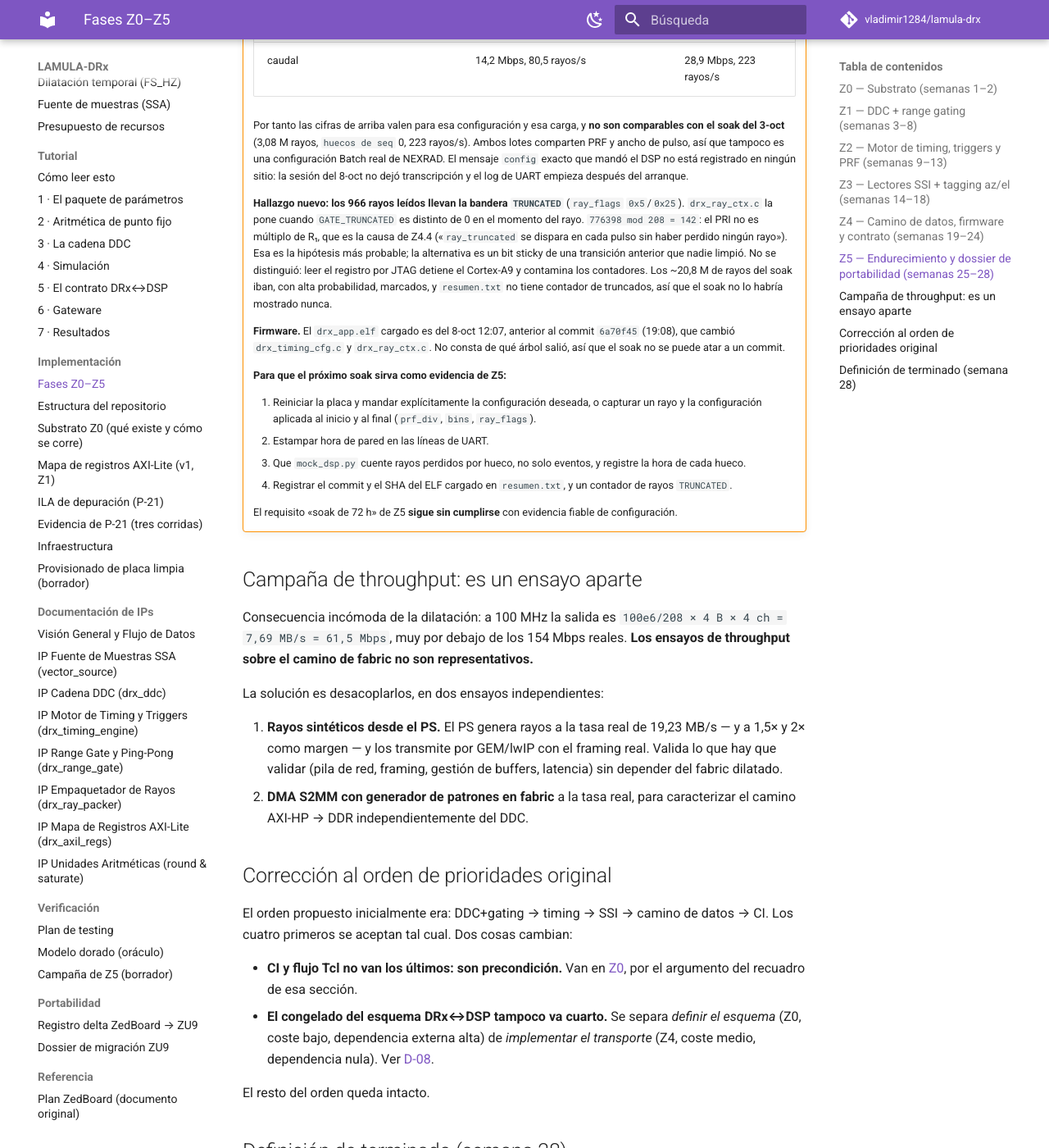
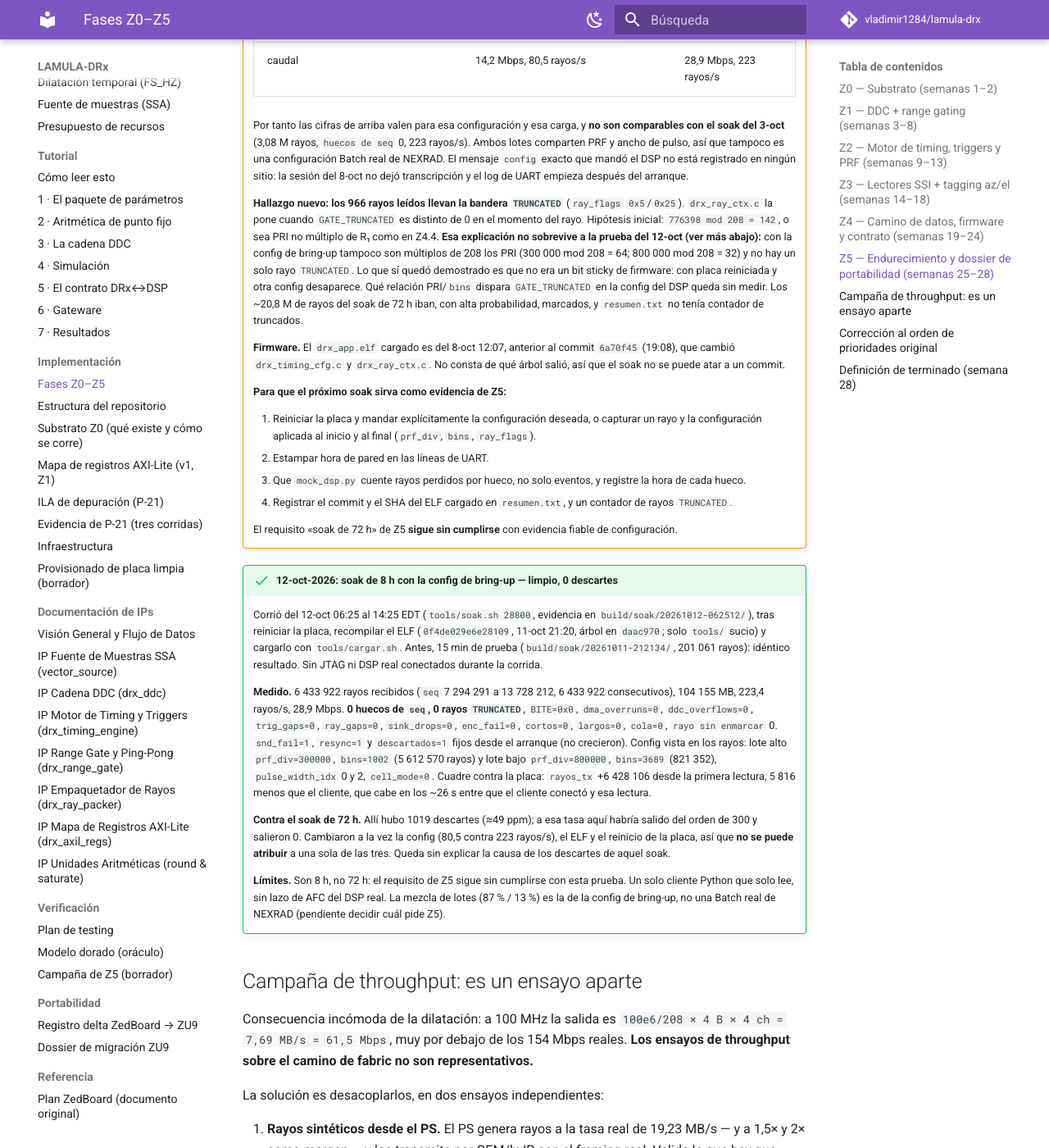
Before and after one commit to vladimir1284/lamula-drx, an MkDocs documentation site: the page built from docs/implementacion/fases.md, in a window 1280 px wide and 1400 px high, scrolled down 48489 px. Shown: the whole window at 82% size. Built offline with MkDocs 1.6.1 and Material for MkDocs 9.7.7, drawn with Linux system fonts in a browser that asks for light colours; comment, search, counter and statistics services are not loaded.

Commit message:
docs(z5): soak de 8 h limpio, corregir hipotesis TRUNCATED
6 433 922 rayos, 0 huecos, 0 TRUNCATED, 0 descartes con config de
bring-up. La hipotesis PRI no multiplo de R1 queda refutada: 300000 y
800000 tampoco lo son y no truncan. Z5 de 72 h sigue sin cumplirse.

Co-Authored-By: Claude Sonnet 5.5 <noreply@anthropic.com>

```diff
--- a/docs/implementacion/fases.md
+++ b/docs/implementacion/fases.md
@@ -2485,12 +2485,13 @@ existe un plan de migración ejecutable.
 
     **Hallazgo nuevo: los 966 rayos leídos llevan la bandera `TRUNCATED`** (`ray_flags` `0x5`/`0x25`).
     `drx_ray_ctx.c` la pone cuando `GATE_TRUNCATED` es distinto de 0 en el momento del rayo.
-    `776398 mod 208 = 142`: el PRI no es múltiplo de R₁, que es la causa de Z4.4 («`ray_truncated`
-    se dispara en cada pulso sin haber perdido ningún rayo»). Esa es la hipótesis más probable; la
-    alternativa es un bit sticky de una transición anterior que nadie limpió. No se distinguió:
-    leer el registro por JTAG detiene el Cortex-A9 y contamina los contadores. Los ~20,8 M de rayos del soak
-    iban, con alta probabilidad, marcados, y `resumen.txt` no tiene contador de truncados, así que
-    el soak no lo habría mostrado nunca.
+    Hipótesis inicial: `776398 mod 208 = 142`, o sea PRI no múltiplo de R₁ como en Z4.4. **Esa
+    explicación no sobrevive a la prueba del 12-oct (ver más abajo):** con la config de bring-up
+    tampoco son múltiplos de 208 los PRI (300 000 mod 208 = 64; 800 000 mod 208 = 32) y no hay un
+    solo rayo `TRUNCATED`. Lo que sí quedó demostrado es que no era un bit sticky de firmware: con
+    placa reiniciada y otra config desaparece. Qué relación PRI/`bins` dispara `GATE_TRUNCATED` en la
+    config del DSP queda sin medir. Los ~20,8 M de rayos del soak de 72 h iban, con alta
+    probabilidad, marcados, y `resumen.txt` no tenía contador de truncados.
 
     **Firmware.** El `drx_app.elf` cargado es del 8-oct 12:07, anterior al commit `6a70f45` (19:08),
     que cambió `drx_timing_cfg.c` y `drx_ray_ctx.c`. No consta de qué árbol salió, así que el soak no
@@ -2507,6 +2508,32 @@ existe un plan de migración ejecutable.
        `TRUNCATED`.
 
     El requisito «soak de 72 h» de Z5 **sigue sin cumplirse** con evidencia fiable de configuración.
+
+!!! success "12-oct-2026: soak de 8 h con la config de bring-up — limpio, 0 descartes"
+    Corrió del 12-oct 06:25 al 14:25 EDT (`tools/soak.sh 28800`, evidencia en
+    `build/soak/20261012-062512/`), tras reiniciar la placa, recompilar el ELF
+    (`0f4de029e6e28109`, 11-oct 21:20, árbol en `daac970`; solo `tools/` sucio) y cargarlo con
+    `tools/cargar.sh`. Antes, 15 min de prueba (`build/soak/20261011-212134/`, 201 061 rayos): idéntico
+    resultado. Sin JTAG ni DSP real conectados durante la corrida.
+
+    **Medido.** 6 433 922 rayos recibidos (`seq` 7 294 291 a 13 728 212, 6 433 922 consecutivos), 104 155
+    MB, 223,4 rayos/s, 28,9 Mbps. **0 huecos de `seq`, 0 rayos `TRUNCATED`**, `BITE=0x0`,
+    `dma_overruns=0`, `ddc_overflows=0`, `trig_gaps=0`, `ray_gaps=0`, `sink_drops=0`, `enc_fail=0`,
+    `cortos=0`, `largos=0`, `cola=0`, `rayo sin enmarcar` 0. `snd_fail=1`, `resync=1` y
+    `descartados=1` fijos desde el arranque (no crecieron). Config vista en los rayos: lote alto
+    `prf_div=300000`, `bins=1002` (5 612 570 rayos) y lote bajo `prf_div=800000`, `bins=3689`
+    (821 352), `pulse_width_idx` 0 y 2, `cell_mode=0`. Cuadre contra la placa: `rayos_tx` +6 428 106 desde
+    la primera lectura, 5 816 menos que el cliente, que cabe en los ~26 s entre que el cliente
+    conectó y esa lectura.
+
+    **Contra el soak de 72 h.** Allí hubo 1019 descartes (≈49 ppm); a esa tasa aquí habría salido
+    del orden de 300 y salieron 0. Cambiaron a la vez la config (80,5 contra 223 rayos/s), el ELF y el
+    reinicio de la placa, así que **no se puede atribuir** a una sola de las tres. Queda sin
+    explicar la causa de los descartes de aquel soak.
+
+    **Límites.** Son 8 h, no 72 h: el requisito de Z5 sigue sin cumplirse con esta prueba. Un solo
+    cliente Python que solo lee, sin lazo de AFC del DSP real. La mezcla de lotes (87 % / 13 %) es la
+    de la config de bring-up, no una Batch real de NEXRAD (pendiente decidir cuál pide Z5).
 
 ## Campaña de throughput: es un ensayo aparte { #throughput }
 
```
